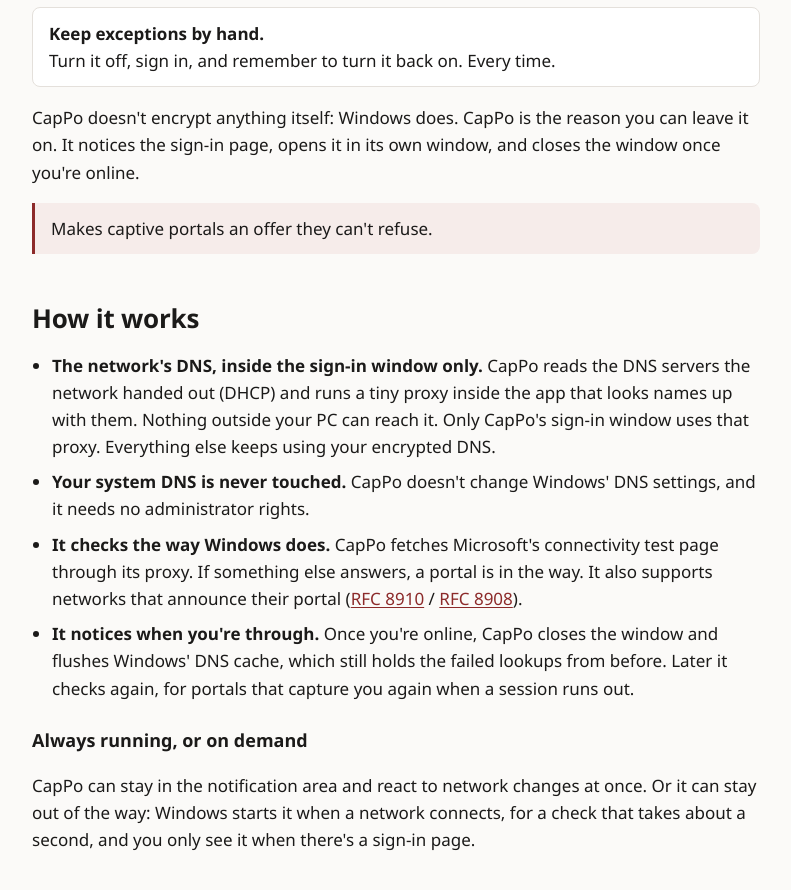
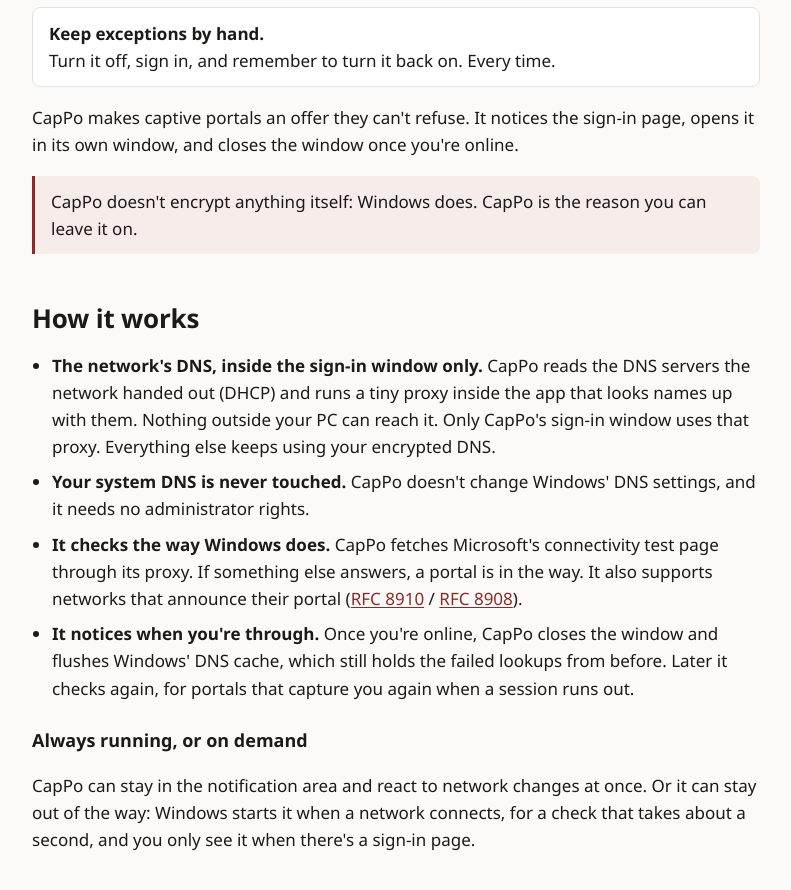
Before and after one commit to akrymskiy/cappo, a plain HTML site: page docs/index.html in a window 1280 px wide. Shown: the part 1060-1950 px from the top of the page, without its empty margins (244-1035 px from the left). Drawn offline with Linux system fonts and the light colour scheme.

Commit message:
Docs: the offer line opens CapPo's answer; the box holds the pitch
"Makes captive portals an offer they can't refuse" sat alone in the callout
after the paragraph that had already said what CapPo does, so it read as an
afterthought. It now introduces CapPo right after the three bad choices, as
in the Store description, and the callout carries the line a skeptical
reader should remember: Windows encrypts, CapPo lets you leave it on.

Co-Authored-By: Claude Opus 5.5 <noreply@anthropic.com>

```diff
--- a/docs/index.html
+++ b/docs/index.html
@@ -56,10 +56,13 @@
         <li><strong>Keep exceptions by hand.</strong> Turn it off, sign in, and remember to turn it back on. Every time.</li>
       </ul>
       <p>
-        <span translate="no">CapPo</span> doesn't encrypt anything itself: Windows does. <span translate="no">CapPo</span> is the reason you can leave it on. It notices the
-        sign-in page, opens it in its own window, and closes the window once you're online.
+        <span translate="no">CapPo</span> makes captive portals an offer they can't refuse. It notices the sign-in page,
+        opens it in its own window, and closes the window once you're online.
       </p>
-      <p class="callout">Makes captive portals an offer they can't refuse.</p>
+      <p class="callout">
+        <span translate="no">CapPo</span> doesn't encrypt anything itself: Windows does.
+        <span translate="no">CapPo</span> is the reason you can leave it on.
+      </p>
     </section>
 
     <section>
```
